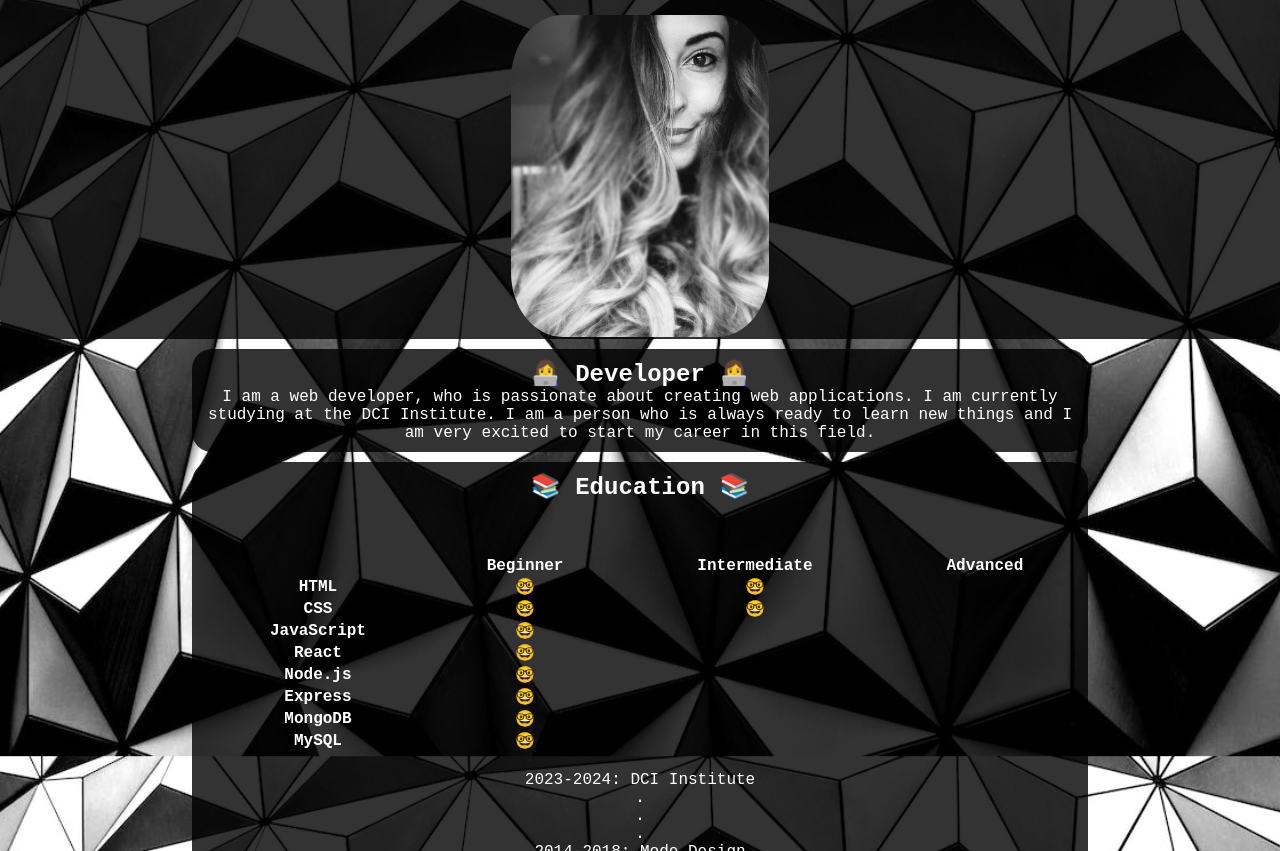
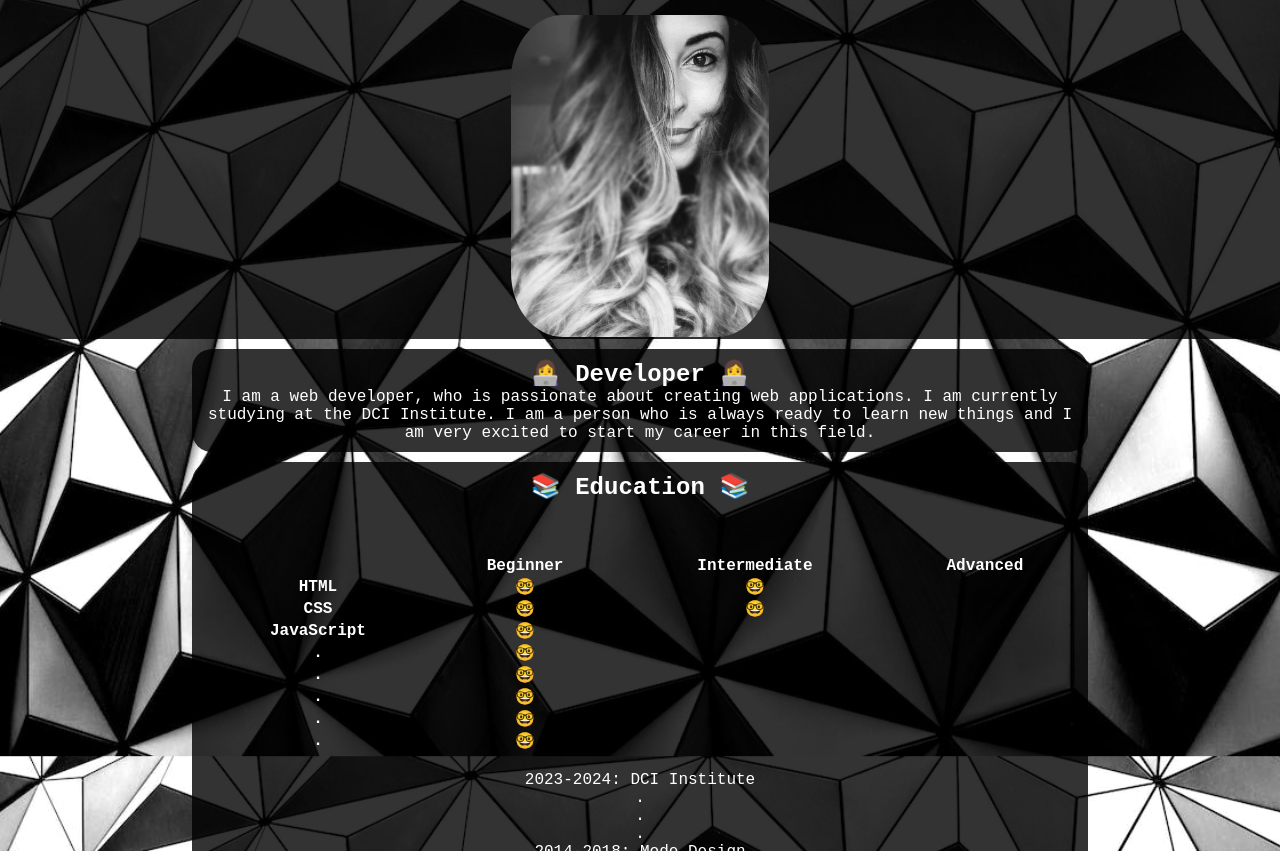
Before and after one commit to LailaBeqiri23/Portfolio, a plain HTML site: page hier-me.html in a window 1280 px wide. Shown: the part 101-952 px from the top of the page. Drawn offline with Linux system fonts and the light colour scheme.

Commit message:
changes created

```diff
--- a/hier-me.html
+++ b/hier-me.html
@@ -82,31 +82,31 @@
         </tr>
 
         <tr>
-            <th>React</th>
+            <th>.</th>
             <td>🤓 </td>
             <td></td>
         </tr>
 
         <tr>
-            <th>Node.js</th>
+            <th>.</th>
             <td>🤓 </td>
             <td></td>
         </tr>
 
         <tr>
-            <th>Express</th>
+            <th>.</th>
             <td>🤓 </td>
             <td></td>
         </tr>
 
         <tr>
-            <th>MongoDB</th>
+            <th>.</th>
             <td>🤓 </td>
             <td></td>
         </tr>
 
         <tr>
-            <th>MySQL</th>
+            <th>.</th>
             <td>🤓 </td>
             <td></td>
         </tr>
```
